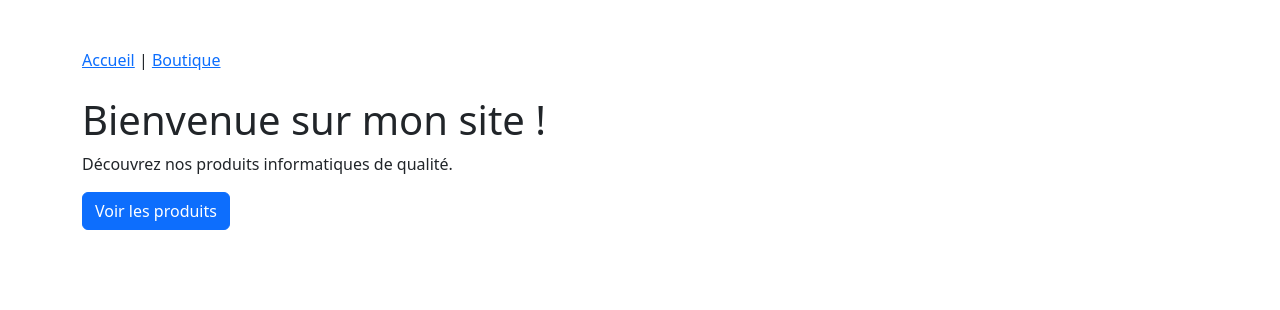
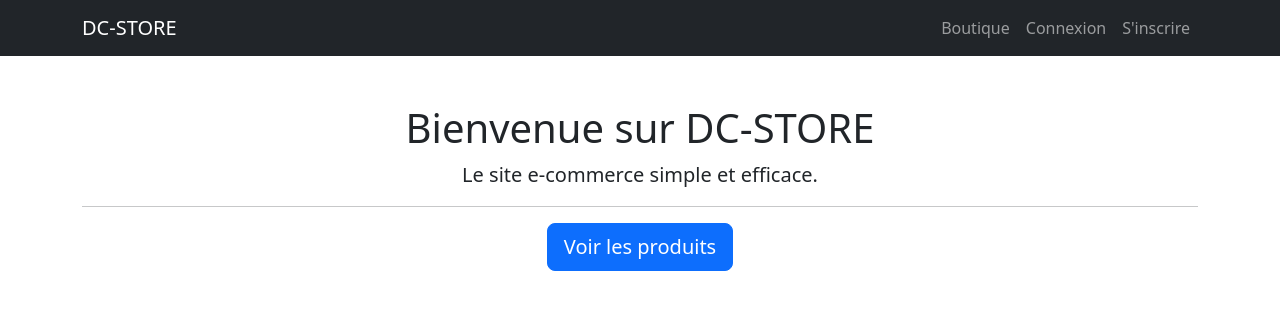
Before and after one commit to tgillet19/site-commerce-flask, a Flask app: page / in a window 1280 px wide. Shown: the top 310 px of the page. Run offline with Flask 3, Linux system fonts and the light colour scheme.

Commit message:
feat: ajout du système d'inscription et de connexion

```diff
--- a/app.py
+++ b/app.py
@@ -1,13 +1,16 @@
-from flask import Flask, render_template
+from flask import Flask, render_template, request, redirect, url_for, session, flash
 from flask_sqlalchemy import SQLAlchemy
+from werkzeug.security import generate_password_hash, check_password_hash
 
 app = Flask(__name__)
+app.secret_key = 'une_cle_tres_secrete' # Nécessaire pour les sessions
 
 app.config['SQLALCHEMY_DATABASE_URI'] = 'mysql+mysqlconnector://root:@localhost/site_commerce'
 app.config['SQLALCHEMY_TRACK_MODIFICATIONS'] = False
 
 db = SQLAlchemy(app)
 
+# --- MODÈLES ---
 class Produit(db.Model):
     __tablename__ = 'produit'
     id = db.Column(db.Integer, primary_key=True)
@@ -15,6 +18,13 @@ class Produit(db.Model):
     prix = db.Column(db.Float, nullable=False)
     image = db.Column(db.String(255))
 
+class Utilisateur(db.Model):
+    __tablename__ = 'utilisateur'
+    id = db.Column(db.Integer, primary_key=True)
+    email = db.Column(db.String(120), unique=True, nullable=False)
+    password = db.Column(db.String(255), nullable=False)
+
+# --- ROUTES ---
 @app.route('/')
 def index():
     return render_template('index.html')
@@ -24,6 +34,40 @@ def boutique():
     tous_les_produits = Produit.query.all()
     return render_template('boutique.html', produits=tous_les_produits)
 
+@app.route('/inscription', methods=['GET', 'POST'])
+def inscription():
+    if request.method == 'POST':
+        email = request.form.get('email')
+        password = request.form.get('password')
+        # On hache le mot de passe pour la sécurité
+        hashed_password = generate_password_hash(password)
+
+        nouvel_user = Utilisateur(email=email, password=hashed_password)
+        db.session.add(nouvel_user)
+        db.session.commit()
+        return redirect(url_for('login'))
+    return render_template('inscription.html')
+
+@app.route('/login', methods=['GET', 'POST'])
+def login():
+    if request.method == 'POST':
+        email = request.form.get('email')
+        password = request.form.get('password')
+        user = Utilisateur.query.filter_by(email=email).first()
+
+        if user and check_password_hash(user.password, password):
+            session['user_id'] = user.id
+            session['user_email'] = user.email
+            return redirect(url_for('index'))
+        else:
+            flash('Email ou mot de passe incorrect')
+    return render_template('login.html')
+
+@app.route('/logout')
+def logout():
+    session.clear()
+    return redirect(url_for('index'))
+
 if __name__ == '__main__':
     with app.app_context():
         db.create_all()
--- a/templates/boutique.html
+++ b/templates/boutique.html
@@ -14,7 +14,7 @@
 <body class="bg-light">
     <nav class="navbar navbar-expand-lg navbar-dark bg-dark sticky-top">
         <div class="container">
-            <a class="navbar-brand fw-bold" href="/">HT-STORE</a>
+            <a class="navbar-brand fw-bold" href="/">DC-STORE</a>
             <div class="navbar-nav ms-auto">
                 <a class="nav-link" href="/">Accueil</a>
                 <a class="nav-link active" href="/boutique">Boutique</a>
--- a/templates/index.html
+++ b/templates/index.html
@@ -1,16 +1,35 @@
 <!DOCTYPE html>
-<html>
+<html lang="fr">
 <head>
-    <title>Mon E-commerce</title>
+    <meta charset="UTF-8">
+    <title>HT-STORE | Accueil</title>
     <link href="https://cdn.jsdelivr.net/npm/bootstrap@5.3.0/dist/css/bootstrap.min.css" rel="stylesheet">
 </head>
-<body class="container py-5">
-    <nav class="mb-4">
-        <a href="/">Accueil</a> | <a href="/boutique">Boutique</a>
+<body>
+
+    <nav class="navbar navbar-expand-lg navbar-dark bg-dark">
+        <div class="container">
+            <a class="navbar-brand" href="/">DC-STORE</a>
+            <div class="navbar-nav ms-auto">
+                <a class="nav-link" href="/boutique">Boutique</a>
+
+                {% if session.get('user_email') %}
+                    <span class="nav-link text-info">Connecté : {{ session['user_email'] }}</span>
+                    <a class="nav-link text-danger" href="/logout">Déconnexion</a>
+                {% else %}
+                    <a class="nav-link" href="/login">Connexion</a>
+                    <a class="nav-link" href="/inscription">S'inscrire</a>
+                {% endif %}
+            </div>
+        </div>
     </nav>
 
-    <h1>Bienvenue sur mon site !</h1>
-    <p>Découvrez nos produits informatiques de qualité.</p>
-    <a href="/boutique" class="btn btn-primary">Voir les produits</a>
+    <div class="container text-center mt-5">
+        <h1>Bienvenue sur DC-STORE</h1>
+        <p class="lead">Le site e-commerce simple et efficace.</p>
+        <hr>
+        <a href="/boutique" class="btn btn-primary btn-lg">Voir les produits</a>
+    </div>
+
 </body>
 </html>
```
Also changed, not shown: templates/inscription.html (added, +29 -0 lines), templates/login.html (added, +29 -0 lines).
